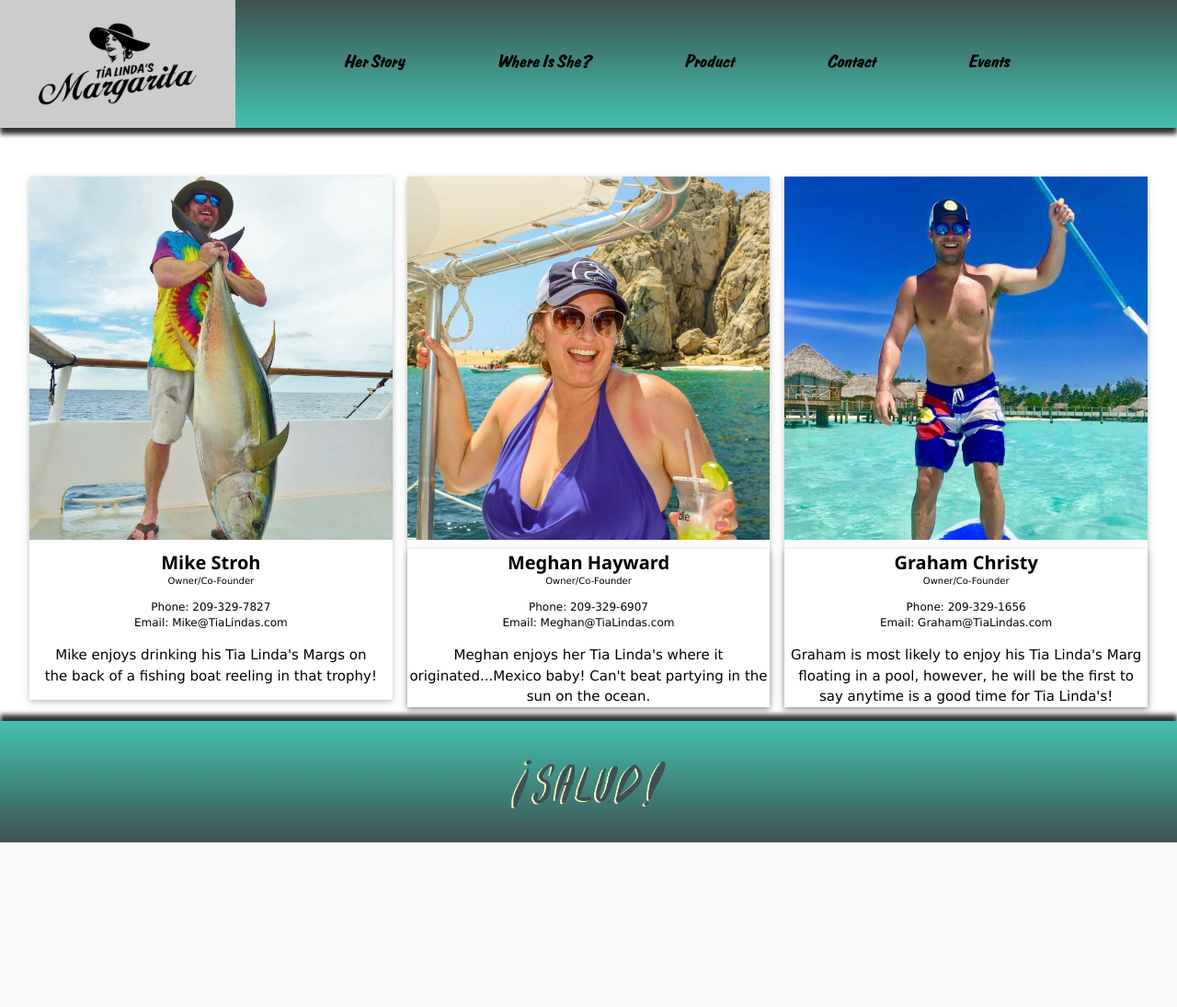
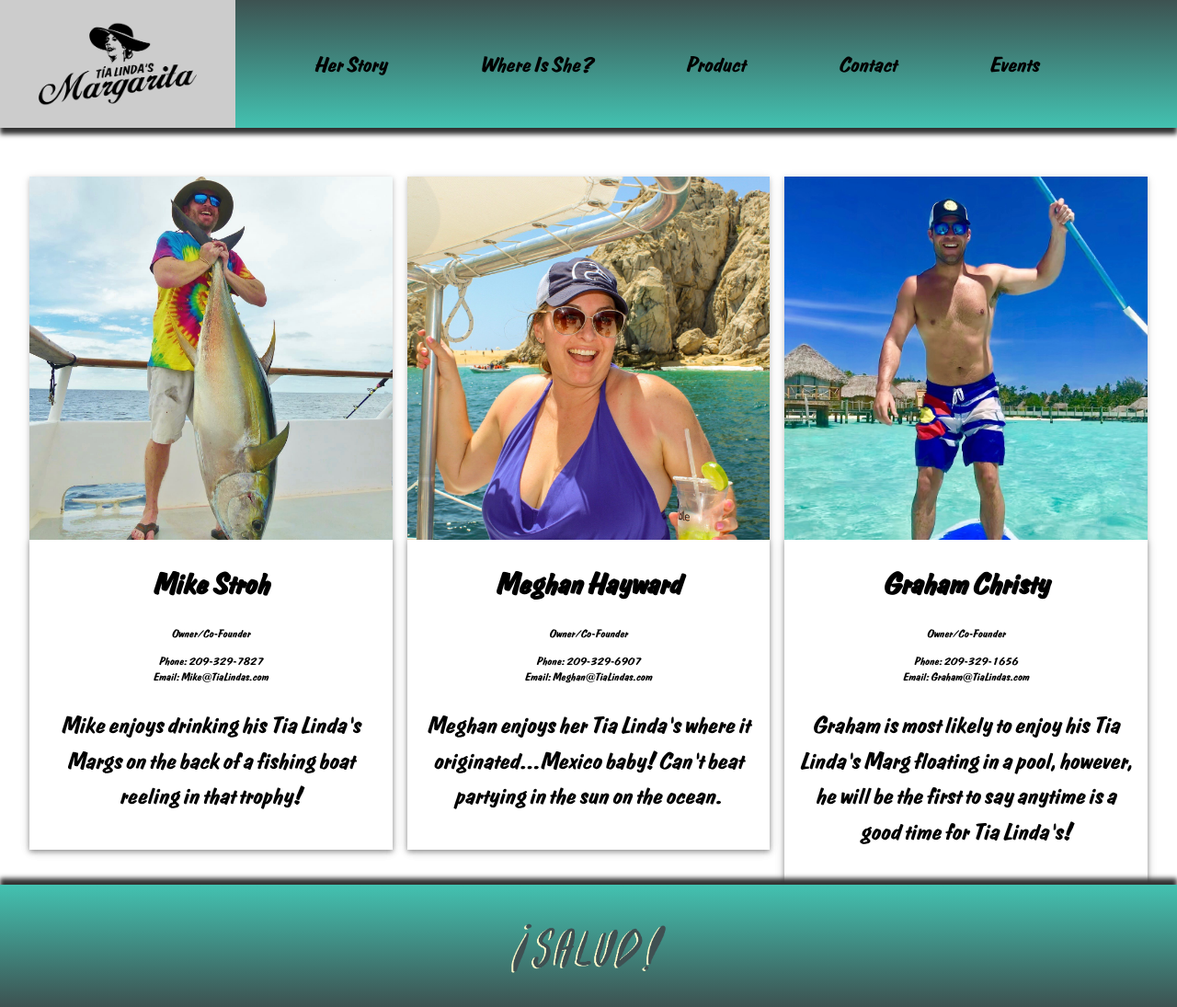
Before and after one commit to Grambodeen/Tia-Lindas-Site, a PHP site: page /contact.html in a window 1280 px wide. Shown: the whole page at 92% size. Before the commit the page ends 916 px from the top, so only its background shows below. Run offline with PHP 8.4, Linux system fonts and the light colour scheme; some web fonts are replaced.

Commit message:
font fixes

```diff
--- a/contact.html
+++ b/contact.html
@@ -23,9 +23,9 @@
 		<div class="w3-third">
 			<div class="w3-card margin">
 				<img src="images/stroh.jpg" class="about-img" alt="Mike Stroh">
-				<div class="w3-container">
-					<h4><b>Mike Stroh</b></h4>
-					<p class="w3-tiny up">Owner/Co-Founder</p>
+				<div class="w3-card contact-text">
+					<p style="font-size:2.5vw; margin-top:1vw"><b>Mike Stroh</b></p>
+					<p class="w3-small btm">Owner/Co-Founder</p>
 					<p class="w3-small">Phone: 209-329-7827</p>
 					<p class="w3-small btm">Email: Mike@TiaLindas.com</p>
 					<p>Mike enjoys drinking his Tia Linda's Margs on the back of a
@@ -37,9 +37,9 @@
 		<div class="w3-third">
 			<div class="w3-card margin">
 				<img src="images/meggie.jpg" class="about-img" alt="Meghan Hayward">
-				<div class="w3-card">
-					<h4><b>Meghan Hayward</b></h4>
-					<p class="w3-tiny up">Owner/Co-Founder</p>
+				<div class="w3-card contact-text">
+					<p style="font-size:2.5vw; margin-top:1vw"><b>Meghan Hayward</b></p>
+					<p class="w3-small btm">Owner/Co-Founder</p>
 					<p class="w3-small">Phone: 209-329-6907</p>
 					<p class="w3-small btm">Email: Meghan@TiaLindas.com</p>
 					<p>Meghan enjoys her Tia Linda's where it originated...Mexico baby!
@@ -51,9 +51,9 @@
 		<div class="w3-third">
 			<div class="w3-card margin">
 				<img src="images/graham.jpg" class="about-img" alt="Graham Christy">
-				<div class="w3-card">
-					<h4><b>Graham Christy</b></h4>
-					<p class="w3-tiny up">Owner/Co-Founder</p>
+				<div class="w3-card contact-text">
+					<p style="font-size:2.5vw; margin-top:1vw"><b>Graham Christy</b></p>
+					<p class="w3-small btm">Owner/Co-Founder</p>
 					<p class="w3-small">Phone: 209-329-1656</p>
 					<p class="w3-small btm">Email: Graham@TiaLindas.com</p>
 					<p>Graham is most likely to enjoy his Tia Linda's Marg floating in
--- a/events.html
+++ b/events.html
@@ -26,9 +26,11 @@
 		</div>
 		<div class="w3-col m6 w3-center">
 			<img src="images/shake-it.png" class="event-mid-img"/>
+			<div class="event-text">
 				<p>Coming Soon!</p>
 				<p><a href="https://www.instagram.com/tialindasmargarita/">@TiaLindasMargarita</a></p>
 				<p><a href="https://www.facebook.com/TiaLindasMargarita/">Tia Linda's on Facebook</a></p>
+			</div>
 		</div>
 		<div class="w3-col m3 w3-center">
 			<img src="images/event-right.jpg" class="event-side-img"/>
--- a/locations.html
+++ b/locations.html
@@ -21,8 +21,8 @@
 
 <div class="w3-row w3-dark-grey">
 	<div class="w3-col m3 w3-center partners">
-		<h3><b><u>Our Partners</u></b></h3>
-		<p>- Lodi Avenue Liquors</p>
+		<p><b><u>Our Partners</u></b></p>
+		<p style="font-size:1.5vw">- Lodi Avenue Liquors</p>
 	</div>
 	<div class="w3-col m6 w3-center">
 		<iframe src="https://www.google.com/maps/d/embed?mid=1hlKr8AuMTDC202yPMczzB_RfT4WbYvbt"
--- a/style4.css
+++ b/style4.css
@@ -23,11 +23,6 @@
 
 .about-img {
 	width: 100%;
-}
-
-.event-text {
-	font-family: coloniab;
-	font-size: 2vw;
 }
 
 .w3-card.margin {
@@ -82,6 +77,12 @@
 	margin-top: 8vw;
 	background-repeat: repeat-y;
 	box-shadow: 0 0 10px 0 #333;
+}
+
+.w3-card.contact-text {
+	font-family: coloniab;
+	font-size: 2vw;
+	padding: 1vw;
 }
 
 .w3-col.m6.w3-center.event-mid {
@@ -146,8 +147,8 @@
 
 .event-text {
 	position: relative;
-	font-family: candara;
-	font-size: 7vw;
+	font-family: coloniab;
+	font-size: 1.5vw;
 }
 
 .index-container.btn {
@@ -203,7 +204,7 @@
 	margin-top: 3.5vw;
 	margin-right: 5vw;
 	font-family: coloniab;
-	font-size: 1.5vw;
+	font-size: 1.8vw;
 }
 
 #nav-logo {
```
